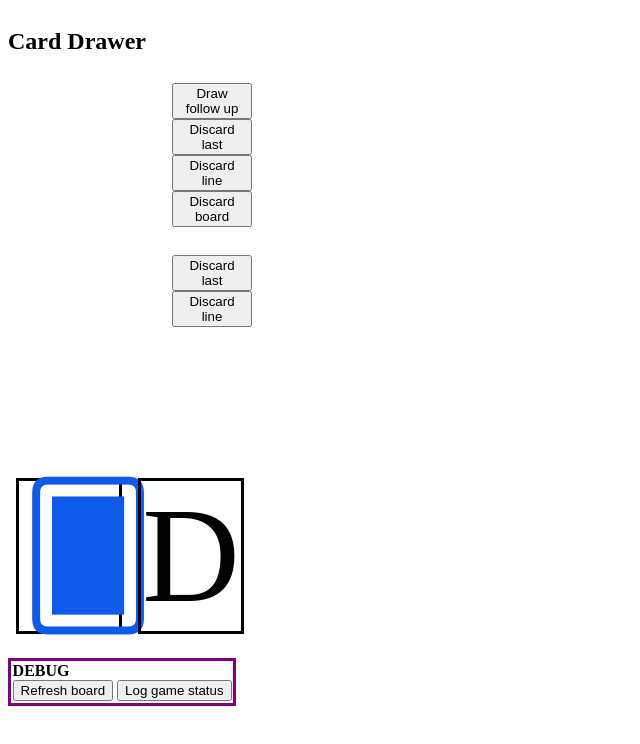
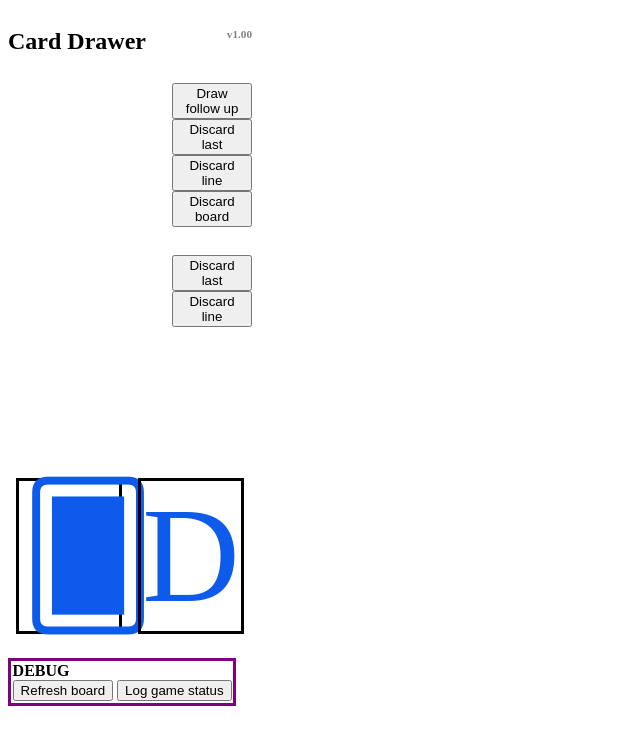
Before and after one commit to Exluso/CardDrawer, a website: page CardDrawer.html in a window 1280 px wide. Shown: the whole page, without its empty margins (0-640 px from the left). Drawn offline with Linux system fonts and the light colour scheme.

Commit message:
Import game status. Version watermark. Debug clean up

```diff
--- a/CardDrawer.html
+++ b/CardDrawer.html
@@ -14,7 +14,7 @@
         </dialog>
 
     <div class="board">
-        <h2 class="first">Card Drawer</h2>
+        <h2 class="first">Card Drawer <span class="versionMark">v1.00</span></h2>
         <div class="second">
             <div id="main-line" class="card-line"> </div>
             <div class="line-side-wrapper" data-line="mainLine">
@@ -33,7 +33,7 @@
         <div class="third">
             <div class="board-bottom">
                 <div class="slot card-back clickable drawButton" id="drawBut" title="Draw a card" data-draw-to="mainLine">&#x1F0A0;</div>
-                <div class="slot card-front clickable" id="resetBut" title="Shuffle the deck" >D</div>
+                <div class="slot card-front card-back clickable" id="resetBut" title="Shuffle the deck" >D</div>
             </div>
         </div>
         <div>
--- a/main.js
+++ b/main.js
@@ -513,6 +513,16 @@ class Game {
         console.log("game.discardPile:", this.discardPile);
     }
 
+    /**
+     * Import the status of a previous Game, ie loads a save file!
+     * @param {game object} gameStatus previously saved
+     */
+    importStatus(gameStatus){
+        console.log("DEBUG | GIA | Game.ImportStatus")
+        this.deck.cards = gameStatus.deck.cards;
+        this.board = gameStatus.board;
+        this.discardPile = gameStatus.discardPile;
+    }
 }
 
 class Helpers {
@@ -638,7 +648,6 @@ function resetGame(event){
         secondaryLine: []
     };
     game.discardPile = [];
-    console.log("DEBUG | GIA | resetGame game", game) //@debug
     renderBoard(game);
     hideDialog();
 
@@ -685,7 +694,6 @@ function renderBoard(game){
 function renderDiscardPile(game) {
     let discardPileElem = document.querySelector("#resetBut");
     let topCard; //the card that goes on top of the discarpile
-    console.log("DEBUG | GIA | renderDiscardPile len", game.discardPile.length) //@debug
     if (game.discardPile.length > 0) {
         topCard = game.discardPile[game.discardPile.length - 1];
     } else {
@@ -733,7 +741,6 @@ function testIt(){
  * force the rendering of the board for debug purposese
  */
 function debugRenderBoard(){
-    console.log("DEBUG | GIA | debugRenderBoard game.", game) //@debug
     renderBoard(game);
 }
 
--- a/scripts/main_b.js
+++ b/scripts/main_b.js
@@ -92,7 +92,6 @@ function resetGame(event){
         secondaryLine: []
     };
     game.discardPile = [];
-    console.log("DEBUG | GIA | resetGame game", game) //@debug
     renderBoard(game);
     hideDialog();
 
@@ -139,7 +138,6 @@ function renderBoard(game){
 function renderDiscardPile(game) {
     let discardPileElem = document.querySelector("#resetBut");
     let topCard; //the card that goes on top of the discarpile
-    console.log("DEBUG | GIA | renderDiscardPile len", game.discardPile.length) //@debug
     if (game.discardPile.length > 0) {
         topCard = game.discardPile[game.discardPile.length - 1];
     } else {
@@ -187,7 +185,6 @@ function testIt(){
  * force the rendering of the board for debug purposese
  */
 function debugRenderBoard(){
-    console.log("DEBUG | GIA | debugRenderBoard game.", game) //@debug
     renderBoard(game);
 }
 
--- a/styles.css
+++ b/styles.css
@@ -96,3 +96,9 @@
     margin: 0.5rem;
     text-align: center;
 }
+
+.versionMark {
+    float: right;
+    font-size: 0.7rem;
+    color: grey;
+}
```
Also changed, not shown: scripts/game.js (+10 -0 lines).
